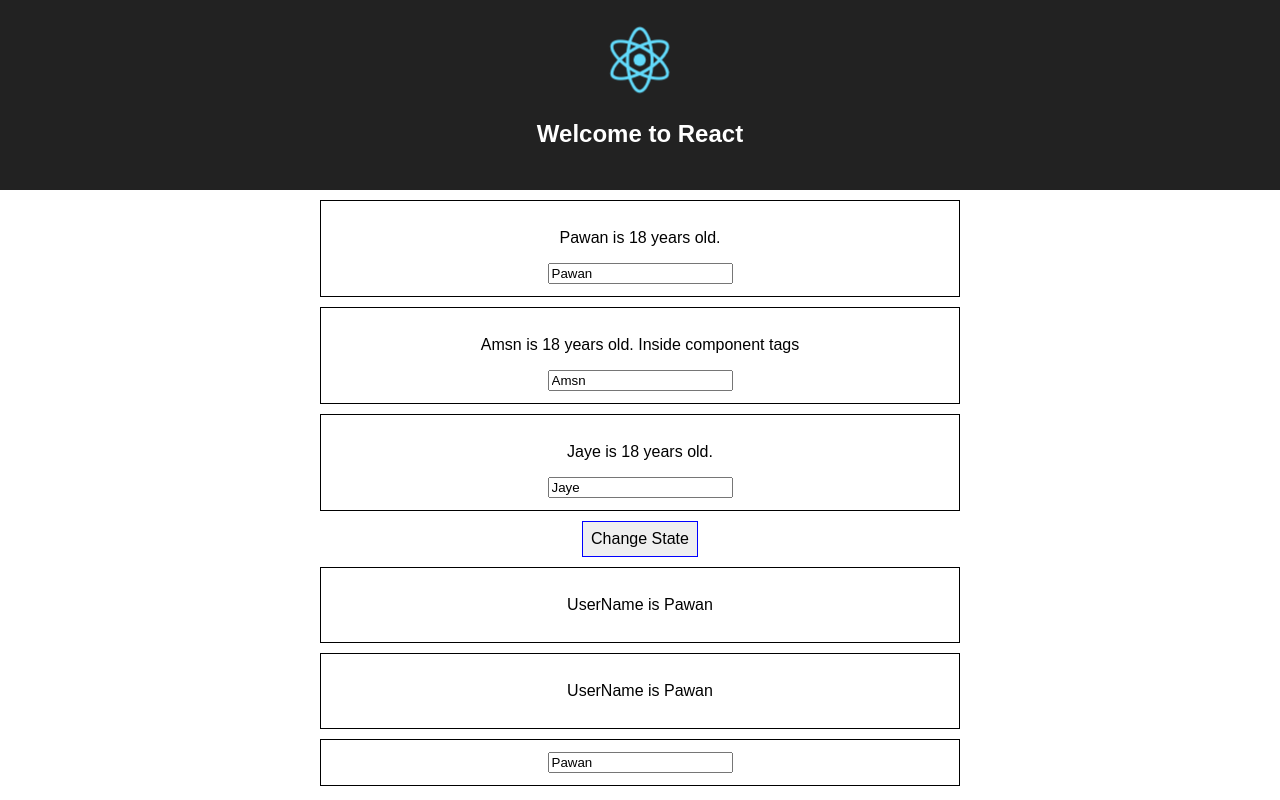
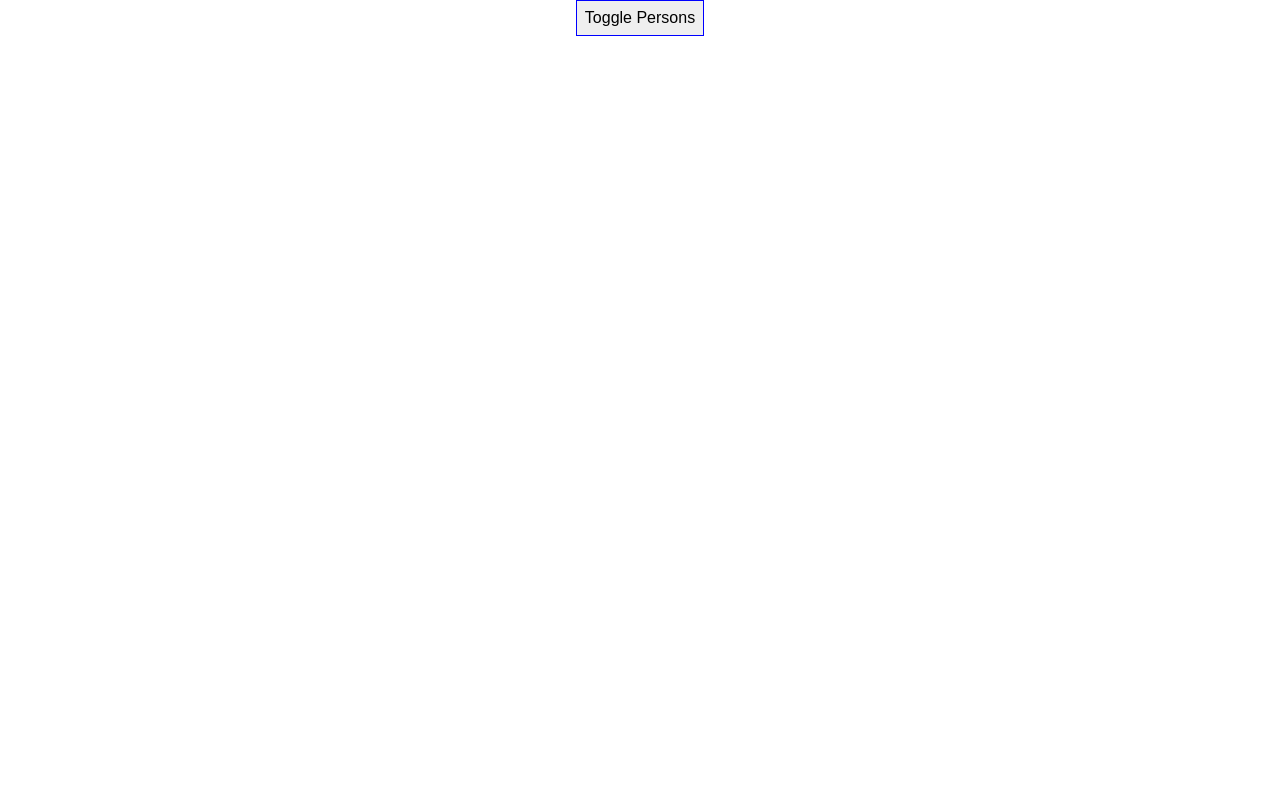
Before and after one commit to iampawands/react-complete-guide-1, a React (Create React App) app: page / in a window 1280 px wide. Built offline with nearby package versions, Linux system fonts and the light colour scheme.

Commit message:
List and keys

```diff
--- a/src/App.js
+++ b/src/App.js
@@ -2,15 +2,14 @@ import React, { Component } from 'react';
 import logo from './logo.svg';
 import './App.css';
 import Person from './Person/Person';
-import UserOutput from './UserOutput/UserOutput'
-import UserInput from './UserInput/UserInput'
 class App extends Component {
   state = {
-    persons : [{name:'Pawan',age:18},
-    {name:'Amsn',age:18},
-    {name:'Jaye',age:18}
+    persons : [{id:1,name:'Pawan',age:18},
+    {id:2,name:'Amsn',age:18},
+    {id:3,name:'Jaye',age:18}
     ],
-    userName:'Pawan'
+    userName:'Pawan',
+    showPersons : false
   }
 
   changeState = (newName) => {
@@ -22,20 +21,39 @@ class App extends Component {
   });
   }
 
-  changeTextHandler = (event) =>{
+  changeTextHandler = (event, id) =>{
+      let perInd = this.state.persons.findIndex(p=>{
+        return p.id === id;
+      });
+
+      const person = {
+        ...this.state.persons[perInd]
+      };
+
+      person.name = event.target.value;
+
+      const personList = [...this.state.persons]
+
+      personList[perInd] = person
+
       this.setState({
-    persons : [
-    {name:"Pawan",age:44},
-    {name:event.target.value,age:33},
-    {name:'Jayeaa',age:22}
-    ]
-  });
+        persons:personList
+      })
   }
 
-  userNameChangeTextHandler = (event) => {
+  togglePersonHandler = () =>{
     this.setState({
-      userName:event.target.value
+      showPersons:!this.state.showPersons
     });
+  }
+
+  deletePersonHandler = (id) => {
+    const temp = [...this.state.persons]
+    temp.splice(id,1);
+    this.setState({
+      persons:temp
+    }
+      );
   }
 
   render() {
@@ -48,24 +66,27 @@ class App extends Component {
 
     }
 
+    let personsList = null;
+
+    if(this.state.showPersons){
+      personsList = (
+            <div>
+            {this.state.persons.map((person,index) => {
+              return  <Person
+              name={person.name}
+              Age={person.age}
+              click={this.deletePersonHandler.bind(this,index)}
+              textChange={ (event) => this.changeTextHandler(event,person.id)}
+              key={person.id}/>;
+            } )}
+            </div>
+        );
+    }
+
     return (
       <div className="App">
-        <header className="App-header">
-          <img src={logo} className="App-logo" alt="logo" />
-          <h1 className="App-title">Welcome to React</h1>
-        </header>
-        <Person name={this.state.persons[0].name} Age={this.state.persons[0].age}/>
-        <Person
-        name={this.state.persons[1].name}
-        Age={this.state.persons[1].age}
-        click={this.changeState.bind(this,"abc")}
-        textChange={this.changeTextHandler}
-        >Inside component tags</Person>
-        <Person name={this.state.persons[2].name} Age={this.state.persons[2].age}/>
-        <button style={style} onClick={this.changeState.bind(this,"xyz")}>Change State</button>
-        <UserOutput userName={this.state.userName}/>
-        <UserOutput userName={this.state.userName}/>
-        <UserInput userNameChanged={this.userNameChangeTextHandler} userName={this.state.userName}/>
+        <button style={style} onClick={this.togglePersonHandler.bind(this)}>Toggle Persons</button>
+        {personsList}
       </div>
     );
   }
--- a/src/UserInput/UserInput.css
+++ /dev/null
@@ -1,8 +0,0 @@
-.UserInput{
-     width: 50%;
-  padding: 12px 20px;
-  margin: 10px auto;
-  box-sizing: border-box;
-  border: 1px solid black;
-  text-align: center;
-}
--- a/src/UserInput/UserInput.js
+++ /dev/null
@@ -1,11 +0,0 @@
-import React from 'react';
-import './UserInput.css'
-const userInput = (props) => {
-    return (
-        <div className='UserInput'>
-        <input type="text" onChange={props.userNameChanged} value={props.userName}/>
-        </div>
-    );
-}
-
-export default userInput;
--- a/src/UserOutput/UserOutput.css
+++ /dev/null
@@ -1,8 +0,0 @@
-.UserOutput{
-     width: 50%;
-  padding: 12px 20px;
-  margin: 10px auto;
-  box-sizing: border-box;
-  border: 1px solid black;
-  text-align: center;
-}
--- a/src/UserOutput/UserOutput.js
+++ /dev/null
@@ -1,12 +0,0 @@
-import React from 'react';
-import './UserOutput.css'
-
-const userOutput = (props) => {
-    return (
-        <div className='UserOutput'>
-        <p>UserName is {props.userName}</p>
-        </div>
-    );
-}
-
-export default userOutput;
```
